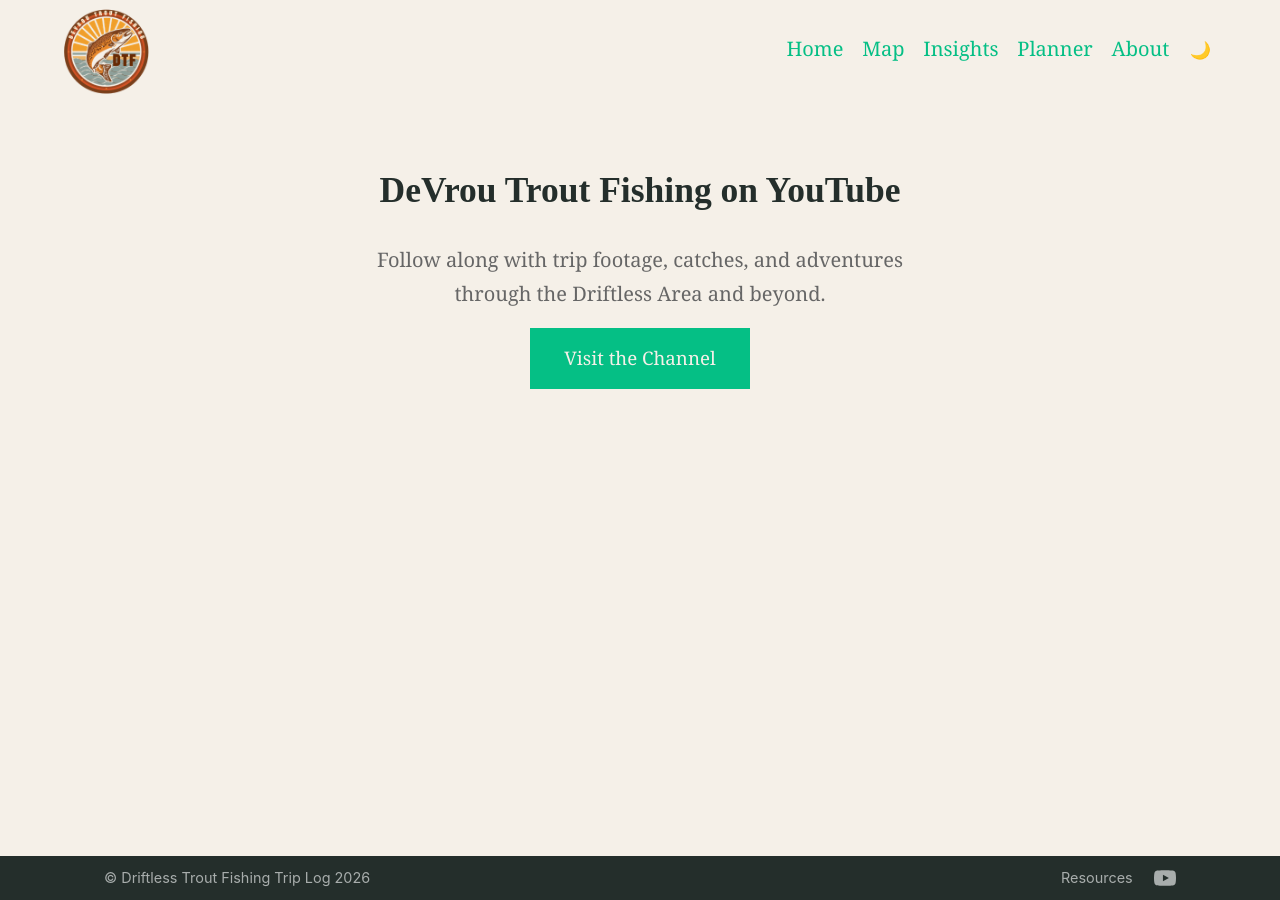
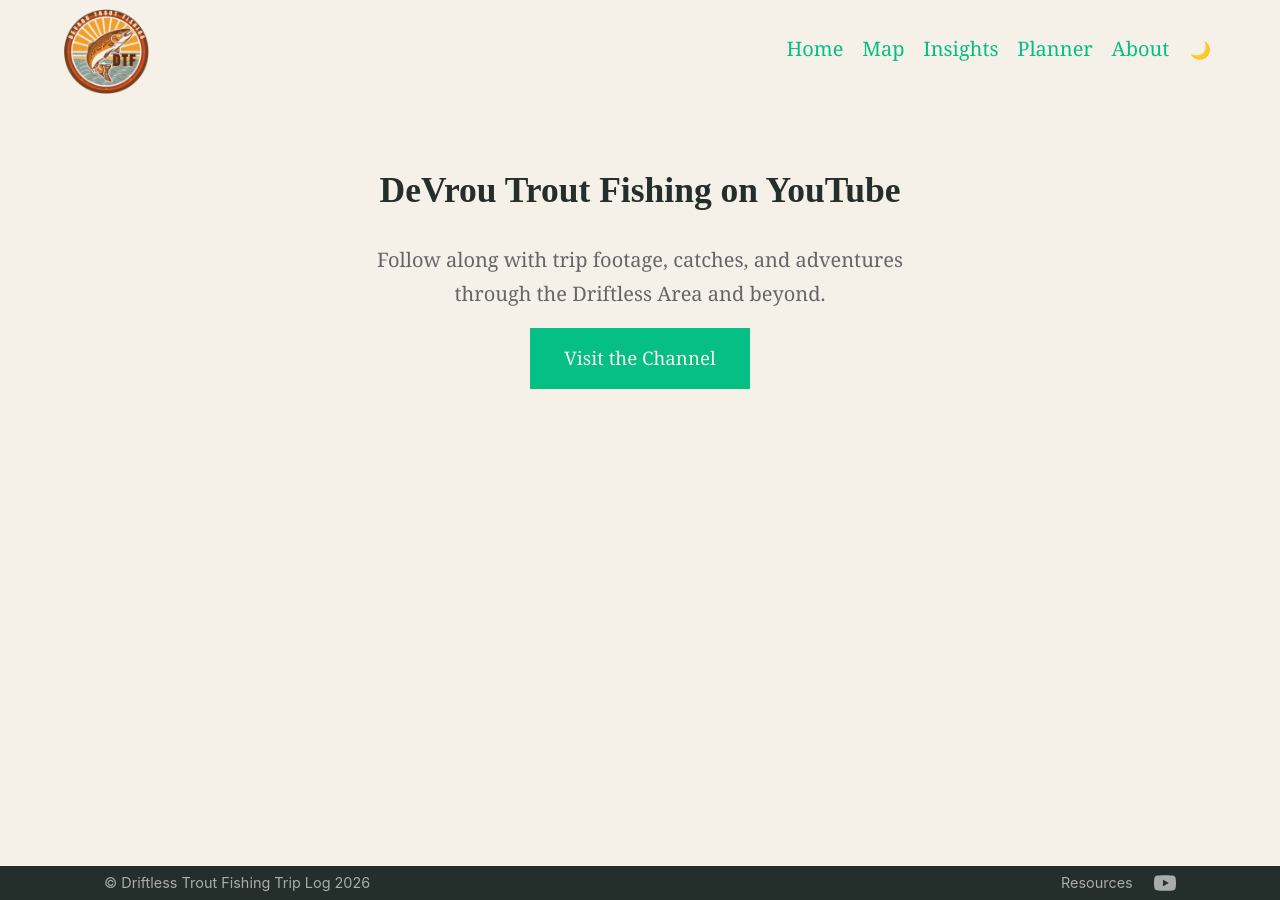
Before and after one commit to Cyro6/cyro6.github.io, a Jekyll site: the page built from youtube.markdown, in a window 1280 px wide. Built offline with Jekyll 4.4.1, drawn with Linux system fonts in a browser that asks for light colours.

Commit message:
Remove footer padding entirely
Co-Authored-By: Claude Sonnet 4.6 <noreply@anthropic.com>

```diff
--- a/_includes/site-footer.html
+++ b/_includes/site-footer.html
@@ -1,4 +1,4 @@
-<footer style="position:sticky;bottom:0;z-index:1000;background:#242e2b;color:#a8adac;padding:.3rem 0;font-family:'Inter',sans-serif;font-size:.85rem;">
+<footer style="position:sticky;bottom:0;z-index:1000;background:#242e2b;color:#a8adac;padding:0;font-family:'Inter',sans-serif;font-size:.85rem;">
   <div style="max-width:1200px;margin:0 auto;padding:0 5%;display:flex;align-items:center;justify-content:space-between;flex-wrap:wrap;gap:.75rem;">
     <span>&copy; {{ site.title }} {{ site.time | date: '%Y' }}</span>
     <nav style="display:flex;gap:1.25rem;align-items:center;">
```
